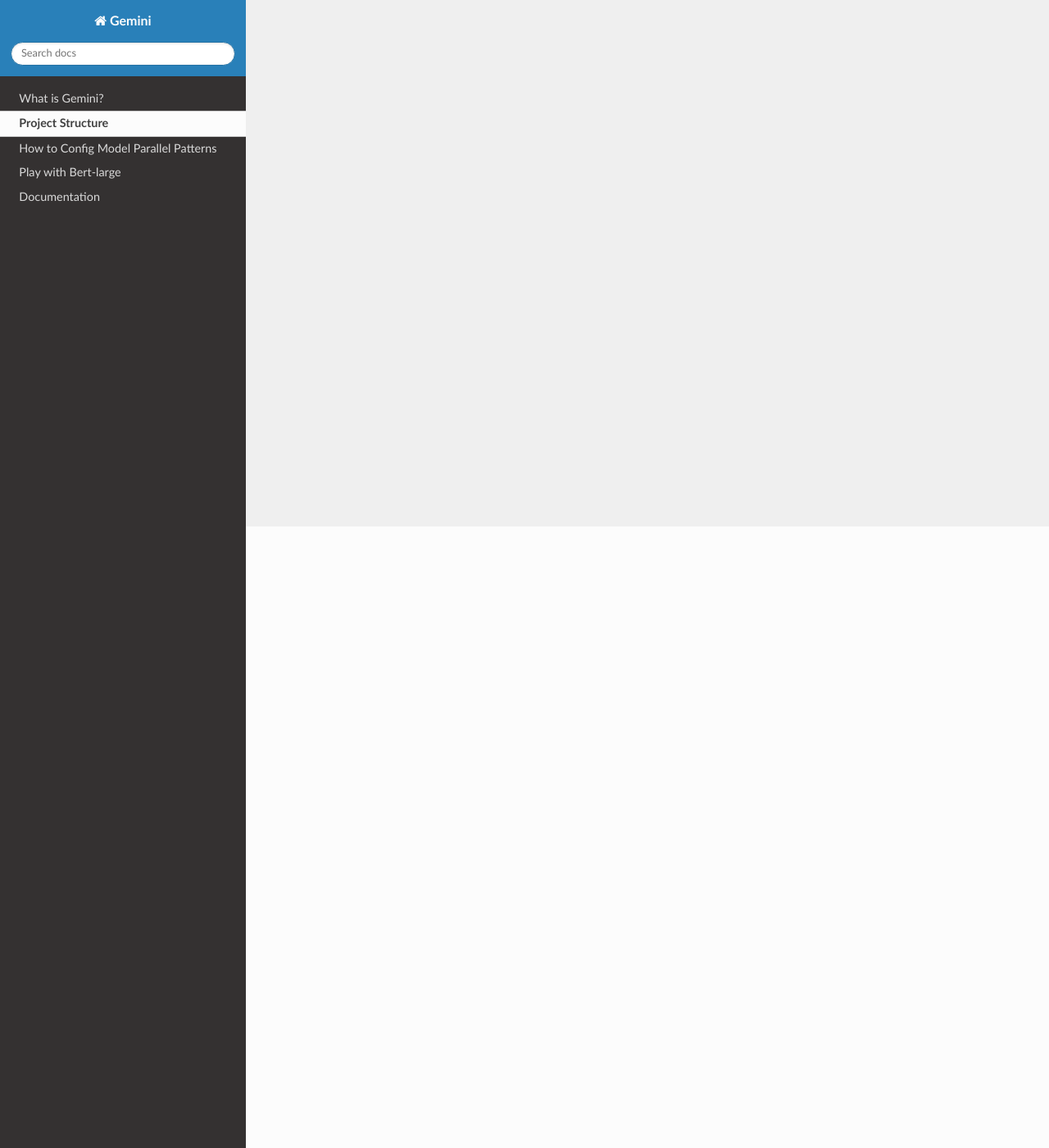
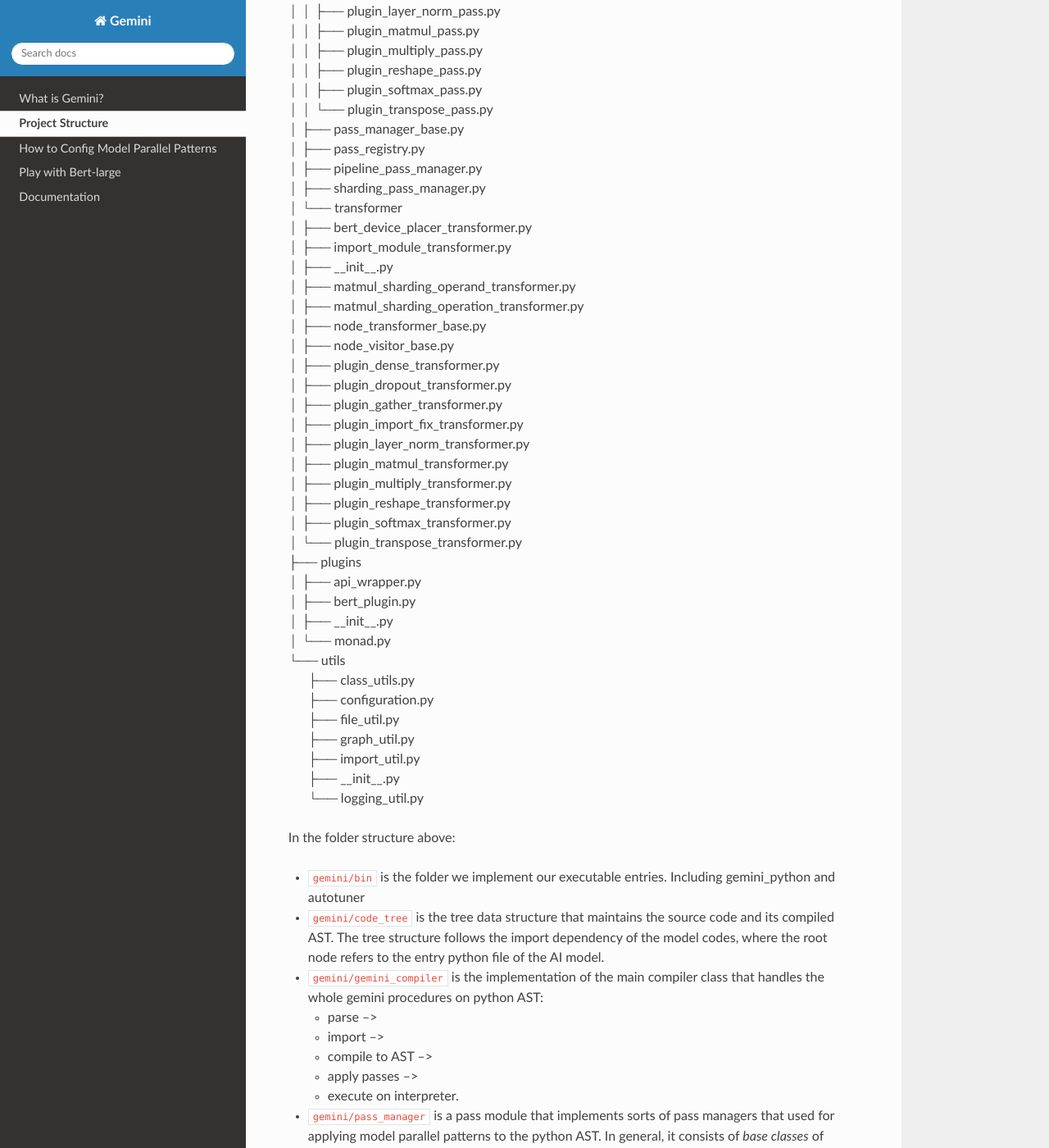
Before and after one commit to albertsh10/gemini_docs, a Sphinx documentation site: the page built from source/structure.rst, in a window 1280 px wide and 1400 px high, scrolled down 758 px. Shown: the whole window at 82% size. Built offline with Sphinx 7.4.7 and the Read the Docs theme 2.0.0, drawn with Linux system fonts in a browser that asks for light colours; pages that are not in the unit, such as notebooks, are missing from menus; some of the changed text lies outside the part shown.

Commit message:
structure draft

```diff
--- a/source/structure.rst
+++ b/source/structure.rst
@@ -1,2 +1,91 @@
 Project Structure
 =================
+
+| gemini
+| ├── bin
+| │   ├── gemini_python.py
+| │   ├── autotuner.py
+| │   └── __init__.py
+| ├── code_tree
+| │   ├── code_node_base.py
+| │   ├── code_node_leaf.py
+| │   ├── code_node_root.py
+| │   └── __init__.py
+| ├── gemini_compiler.py
+| ├── __init__.py
+| ├── pass_manager
+| │   ├── import_module_pass_manager.py
+| │   ├── __init__.py
+| │   ├── passes
+| │   │   ├── import_module_pass.py
+| │   │   ├── __init__.py
+| │   │   ├── matmul_sharding_pass.py
+| │   │   ├── pass_base.py
+| │   │   ├── pipeline_device_stage_pass.py
+| │   │   ├── plugin_dense_pass.py
+| │   │   ├── plugin_dropout_pass.py
+| │   │   ├── plugin_gather_pass.py
+| │   │   ├── plugin_import_fix_pass.py
+| │   │   ├── plugin_layer_norm_pass.py
+| │   │   ├── plugin_matmul_pass.py
+| │   │   ├── plugin_multiply_pass.py
+| │   │   ├── plugin_reshape_pass.py
+| │   │   ├── plugin_softmax_pass.py
+| │   │   └── plugin_transpose_pass.py
+| │   ├── pass_manager_base.py
+| │   ├── pass_registry.py
+| │   ├── pipeline_pass_manager.py
+| │   ├── sharding_pass_manager.py
+| │   └── transformer
+| │       ├── bert_device_placer_transformer.py
+| │       ├── import_module_transformer.py
+| │       ├── __init__.py
+| │       ├── matmul_sharding_operand_transformer.py
+| │       ├── matmul_sharding_operation_transformer.py
+| │       ├── node_transformer_base.py
+| │       ├── node_visitor_base.py
+| │       ├── plugin_dense_transformer.py
+| │       ├── plugin_dropout_transformer.py
+| │       ├── plugin_gather_transformer.py
+| │       ├── plugin_import_fix_transformer.py
+| │       ├── plugin_layer_norm_transformer.py
+| │       ├── plugin_matmul_transformer.py
+| │       ├── plugin_multiply_transformer.py
+| │       ├── plugin_reshape_transformer.py
+| │       ├── plugin_softmax_transformer.py
+| │       └── plugin_transpose_transformer.py
+| ├── plugins
+| │   ├── api_wrapper.py
+| │   ├── bert_plugin.py
+| │   ├── __init__.py
+| │   └── monad.py
+| └── utils
+|     ├── class_utils.py
+|     ├── configuration.py
+|     ├── file_util.py
+|     ├── graph_util.py
+|     ├── import_util.py
+|     ├── __init__.py
+|     └── logging_util.py
+
+In the folder structure above:
+
+- ``gemini/bin`` is the folder we implement our executable entries. Including gemini_python and autotuner
+- ``gemini/code_tree`` is the tree data structure that maintains the source code and its compiled AST. The tree structure follows the import dependency of the model codes, where the root node refers to the entry python file of the AI model.
+- ``gemini/gemini_compiler`` is the implementation of the main compiler class that handles the whole gemini procedures on python AST:
+
+  * parse -->
+  * import -->
+  * compile to AST -->
+  * apply passes -->
+  * execute on interpreter.
+
+- ``gemini/pass_manager`` is a pass module that implements sorts of pass managers that used for applying model parallel patterns to the python AST. In general, it consists of `base classes` of pass_manager / pass_registry / passes / and transformers.
+
+  * Pass Registry is a global registry that holds the <id, pass class> pair globalwise
+  * Pass Managers and its base class, managers a bunch of passes that work for a common purpose, such as `sharding mode`. it exposes ``llvm``-like interfaces, such as ``add_pass``, ``schedule_pass``, ``run_pass``.
+  * Passes and its base class managers a bunch of specific transformers, that inherit from ``python::ast::NodeVisitor`` and ``python::ast::NodeTransformer``.
+  * transformers, do transformations and visiting on python AST, do works on recognised DSL nodes.
+
+- ``gemini/plugins`` provides a convinient way to implement complex python AST nodes for injection into the target AST. this provides fruitful functionalities that enables you to write advanced python features dynamically by passes.
+- ``gemini/utils`` is the utility module, that provides basic supports on commonly used functions / methods
```
